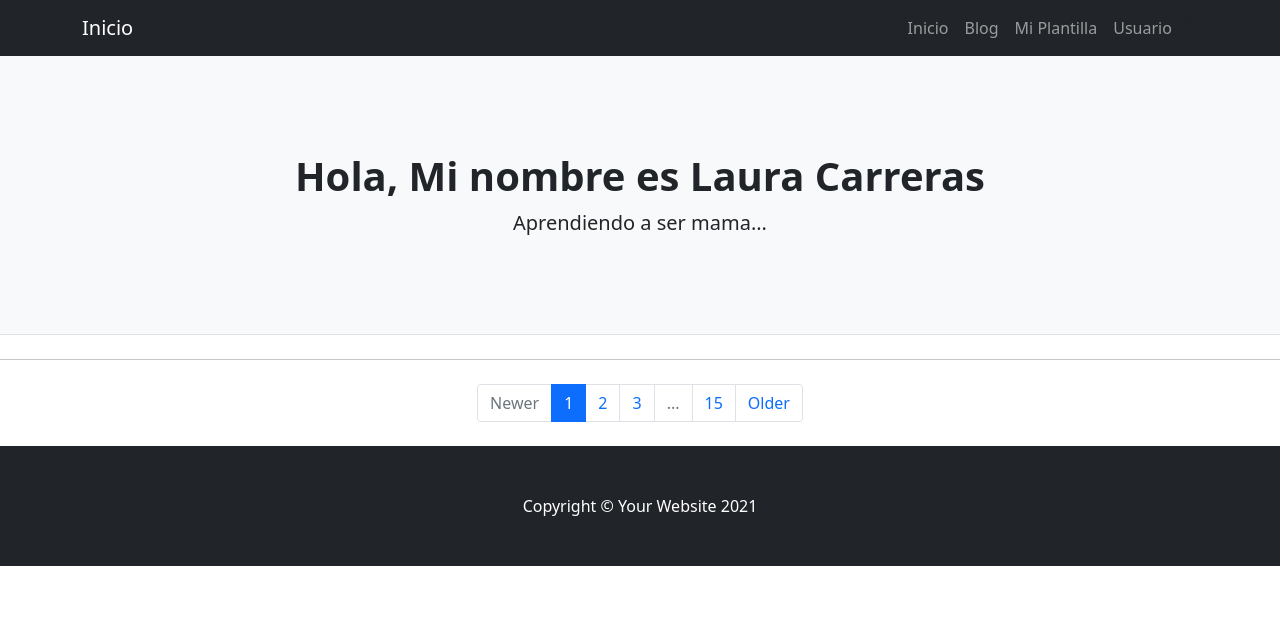
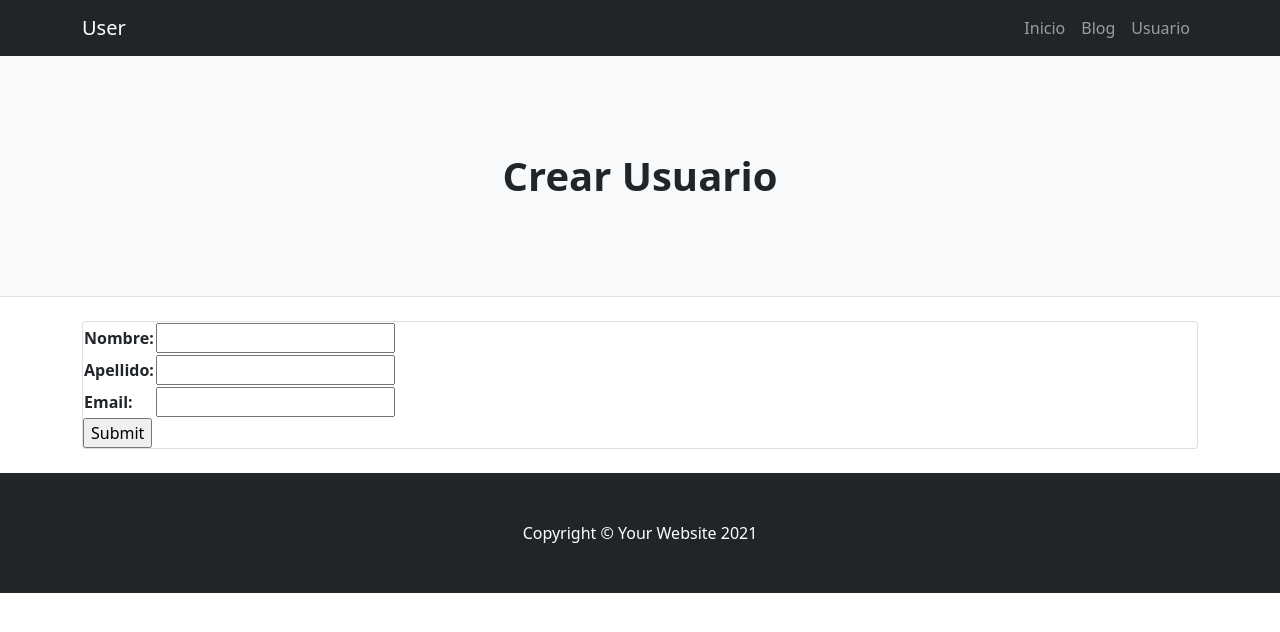
Before and after one commit to LauSolCarr/EntregaIntermedia_PF_LauraCarreras, a Django app: page /clase/usuario/ in a window 1280 px wide. Shown: the top 632 px of the page. Run offline with Django 4.2, Linux system fonts and the light colour scheme; some libraries are stand-ins or nearby versions.

Commit message:
Se incorpora el formulario de User

```diff
--- a/Class/templates/Class/form_user.html
+++ b/Class/templates/Class/form_user.html
@@ -1,20 +1,34 @@
-{% extends 'Index/Index.html' %}
+
+{% extends 'Index/index.html' %}
 
     {% block Bloque_Navegador %}
-        <a class="navbar-brand" href="#!">Usuario</a>
+        <a class="navbar-brand" href="#!">User</a>
     {% endblock   %}
 
     {% block Bloque_Head %}
-    <h1 class="fw-bolder">Crear Usuario </h1>
+        <h1 class="fw-bolder"> Crear Usuario </h1>
     {% endblock  %}
 
-    {% block Bloque_Blog %}
 
-        <form action="" method="post">
-            {% csrf_token %}
-            <table>
-                {{form.as_table}}
-            </table>
-            <input type="submit" placeholder = "Enviar">
-        </form>
+    {% block Bloque_Body %}
+    <div class="container">
+        <div class="row">
+            <!-- Blog entries-->
+            <div class="col-lg-20">
+                <div class="card mb-4">
+
+                <form action="" method = 'post'>
+                    {% csrf_token %}
+
+                        <table>
+                        {{formulario.as_table}}
+                        </table>
+
+                    <input type="submit" placeholder = 'enviar'>
+
+                </form>
+            </div>
+            </div>
+        </div>
+    </div>
     {% endblock  %}
--- a/Class/urls.py
+++ b/Class/urls.py
@@ -1,7 +1,6 @@
 from django.urls import path
-from .views import nuevo_user, form_user
+from .views import formulario_usuario
 
 urlpatterns = [
-    path('nuevo/',nuevo_user,name='nuevo_usuario'),
-    path('usuario/',form_user,name='form_user')
+    path('usuario/',formulario_usuario,name='formulario')
 ]
--- a/Class/views.py
+++ b/Class/views.py
@@ -1,9 +1,9 @@
-import re
+
+from urllib import request
 from django.http import HttpResponse
 from django.shortcuts import render
 from Class.models import User
 from Class.forms import User_form
-
 
 # Create your views here.
 
@@ -13,16 +13,15 @@
     return HttpResponse(f"Se creo el usuario {nuevo_user.nombre} tipo {nuevo_user.tipo}")
 
 
-def form_user(request):
+def formulario_usuario(request):
+    formulario = User_form()
 
-    if request.method == "POST":
-        form = User_form(request.POST)
+    if request.method == 'POST':
+             formulario = User_form(request.POST)
+             if formulario.is_valid():
+                 data = formulario.cleaned_data
+                 nuevo_user = User(nombre=data['nombre'],apellido=data['apellido'],email=data['email'],tipo= 'web')
+                 nuevo_user.save()
+                 return render(request,"index/index.html",{'nuevo_usuer':nuevo_user})
 
-        if form.is_valid():
-            data = form.cleaned_data
-            nuevo_user = User(nombre=data['nombre'],apellido=data['apellido'],email=data['email'],tipo= 'web')
-            nuevo_user.save()
-
-    form = User_form()
-
-    return render(request,"Index/Index.html",{'form' :form})
+    return render(request,"class/form_user.html",{'formulario': formulario})
--- a/Index/templates/index/base.html
+++ /dev/null
@@ -1,61 +0,0 @@
-<!DOCTYPE html>
-<html lang="en">
-
-    {% load static %}
-
-    <head>
-        <meta charset="utf-8" />
-        <meta name="viewport" content="width=device-width, initial-scale=1, shrink-to-fit=no" />
-        <meta name="description" content="" />
-        <meta name="author" content="" />
-            <title> Blog Home </title>
-        <!-- Favicon-->
-        <link rel="icon" type="image/x-icon" href="assets/favicon.ico" />
-        <!-- Core theme CSS (includes Bootstrap)-->
-        <link href= {% static "css/styles.css" %} rel="stylesheet" />
-    </head>
-
-     <body>
-
-            <!-- Responsive navbar-->
-            <nav class="navbar navbar-expand-lg navbar-dark bg-dark">
-                <div class="container">
-
-                    {% block Bloque_Navegador %}
-                        <a class="navbar-brand" href="#!">Inicio</a>
-                    {% endblock   %}
-
-                    <button class="navbar-toggler" type="button" data-bs-toggle="collapse" data-bs-target="#navbarSupportedContent" aria-controls="navbarSupportedContent" aria-expanded="false" aria-label="Toggle navigation"><span class="navbar-toggler-icon"></span></button>
-                    <div class="collapse navbar-collapse" id="navbarSupportedContent">
-                        <ul class="navbar-nav ms-auto mb-2 mb-lg-0">
-                            <li class="nav-item"><a class="nav-link" href={% url 'inicio' %} >Inicio</a></li>
-                            <li class="nav-item"><a class="nav-link" href={% url 'blog' %} >Blog</a></li>
-                            <li class="nav-item"><a class="nav-link" href={% url 'probando_template' %}>Mi Plantilla</a></li>
-                            <li class="nav-item"><a class="nav-link" href={% url 'form_user' %}>Usuario</a></li>
-                            a></li>
-                        </ul>
-                    </div>
-                </div>
-            </nav>
-
-                <!-- Page header with logo and tagline-->
-                      <header class="py-5 bg-light border-bottom mb-4">
-                        <div class="container">
-                            <div class="text-center my-5">
-                                {% block Bloque_Head %}
-
-                                    <h1 class="fw-bolder">Hola, Mi nombre es Laura Carreras </h1>
-                                    <p class="lead mb-0"> Aprendiendo a ser mama...</p>
-
-                                {% endblock  %}
-
-
-                            </div>
-                        </div>
-                    </header>
-
-            {% block Bloque_Index %}
-
-            {% endblock   %}
-
-        </body>
--- a/Index/templates/index/index.html
+++ b/Index/templates/index/index.html
@@ -1,26 +1,64 @@
-{% extends 'index/base.html' %}
+<!DOCTYPE html>
+<html lang="en">
+
+    {% load static %}
+
+    <head>
+        <meta charset="utf-8" />
+        <meta name="viewport" content="width=device-width, initial-scale=1, shrink-to-fit=no" />
+        <meta name="description" content="" />
+        <meta name="author" content="" />
+            <title> Blog Home </title>
+        <!-- Favicon-->
+        <link rel="icon" type="image/x-icon" href="assets/favicon.ico" />
+        <!-- Core theme CSS (includes Bootstrap)-->
+        <link href= {% static "css/styles.css" %} rel="stylesheet" />
+    </head>
+
+     <body>
+
+            <!-- Responsive navbar-->
+            <nav class="navbar navbar-expand-lg navbar-dark bg-dark">
+                <div class="container">
+
+                    {% block Bloque_Navegador %}
+                        <a class="navbar-brand" href="#!">Inicio</a>
+                    {% endblock   %}
+
+                    <button class="navbar-toggler" type="button" data-bs-toggle="collapse" data-bs-target="#navbarSupportedContent" aria-controls="navbarSupportedContent" aria-expanded="false" aria-label="Toggle navigation"><span class="navbar-toggler-icon"></span></button>
+                    <div class="collapse navbar-collapse" id="navbarSupportedContent">
+                        <ul class="navbar-nav ms-auto mb-2 mb-lg-0">
+                            <li class="nav-item"><a class="nav-link" href={% url 'inicio' %} > Inicio</a></li>
+                            <li class="nav-item"><a class="nav-link" href={% url 'blog' %} > Blog</a></li>
+                            <li class="nav-item"><a class="nav-link" href={% url 'formulario' %}> Usuario</a></li>
+
+                        </ul>
+                    </div>
+                </div>
+            </nav>
 
 
-    {% block Bloque_Index %}
+            <!-- Page header with logo and tagline-->
+            <header class="py-5 bg-light border-bottom mb-4">
+                <div class="container">
+                    <div class="text-center my-5">
 
-        {% block Bloque_Blog %}
+                        {% block Bloque_Head %}
+                            <h1 class="fw-bolder">Hola!! mi nombre es Laura Soledad Carreras </h1>
+                            <p class="lead mb-0">Aprendiendo a ser mama... </p>
 
-        {% endblock %}
+                        {% endblock  %}
 
 
-                    <!-- Pagination-->
-                    <nav aria-label="Pagination">
-                        <hr class="my-0" />
-                        <ul class="pagination justify-content-center my-4">
-                            <li class="page-item disabled"><a class="page-link" href="#" tabindex="-1" aria-disabled="true">Newer</a></li>
-                            <li class="page-item active" aria-current="page"><a class="page-link" href="#!">1</a></li>
-                            <li class="page-item"><a class="page-link" href="#!">2</a></li>
-                            <li class="page-item"><a class="page-link" href="#!">3</a></li>
-                            <li class="page-item disabled"><a class="page-link" href="#!">...</a></li>
-                            <li class="page-item"><a class="page-link" href="#!">15</a></li>
-                            <li class="page-item"><a class="page-link" href="#!">Older</a></li>
-                        </ul>
-                    </nav>
+                    </div>
+                </div>
+            </header>
+
+            {% block Bloque_Body %}
+
+            {% endblock %}
+
+
 
         <!-- Footer-->
         <footer class="py-5 bg-dark">
@@ -30,5 +68,5 @@
         <script src="https://cdn.jsdelivr.net/npm/bootstrap@5.1.3/dist/js/bootstrap.bundle.min.js"></script>
         <!-- Core theme JS-->
         <script src="js/scripts.js"></script>
-
-        {% endblock   %}
+    </body>
+</html>
--- a/Index/urls.py
+++ b/Index/urls.py
@@ -1,7 +1,5 @@
 
 from django.urls import path, include
-
-from Class.models import User
 from .views import blog, inicio, saludo, segunda_vista, probandoTemplate
 
 
```
Also changed, not shown: Index/templates/index/blog.html (+17 -3 lines), db.sqlite3.
